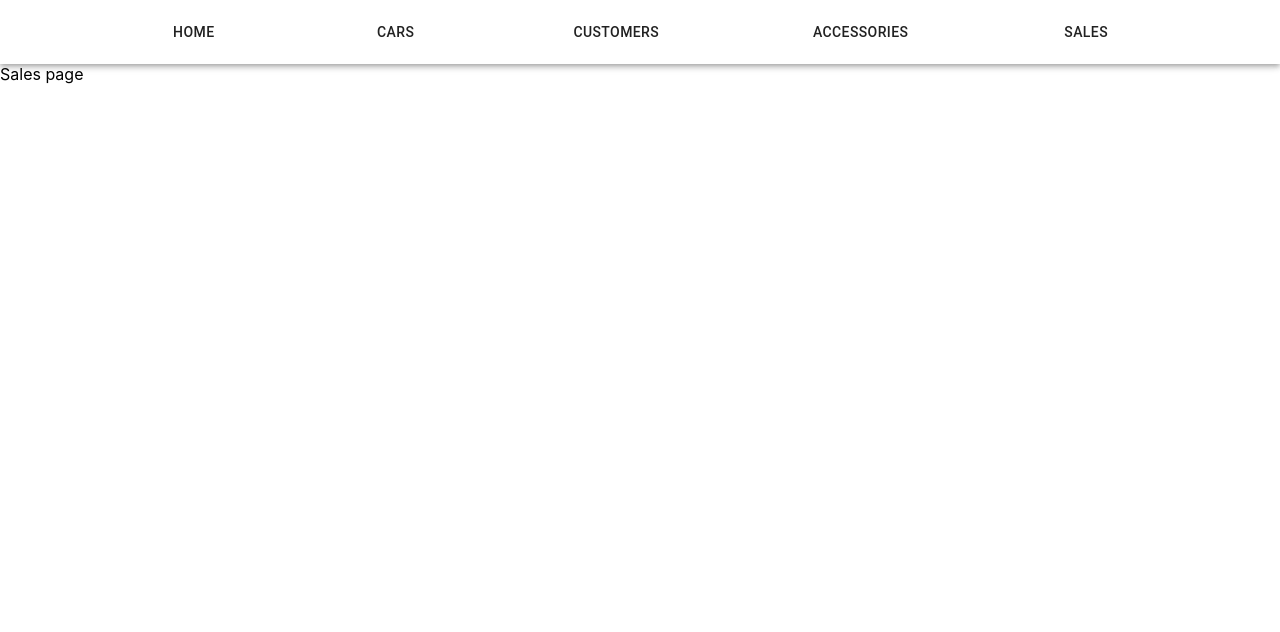
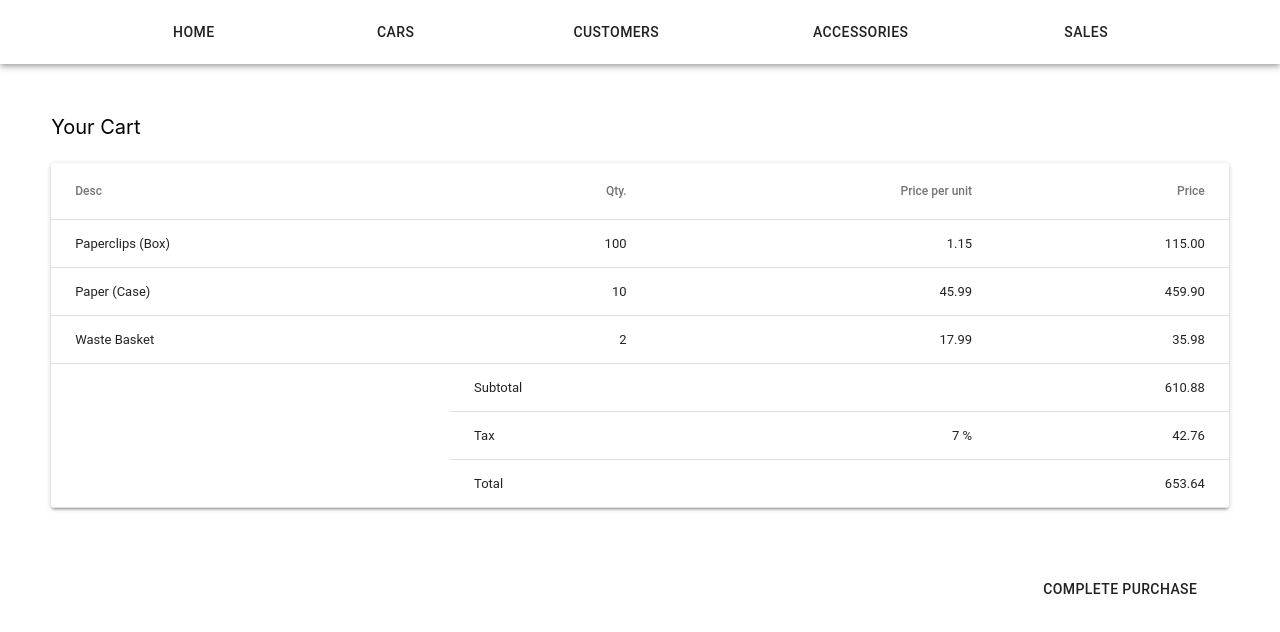
Before and after one commit to teonapungaru/projectDB-front-end, a React (Create React App) app: page / in a window 1280 px wide. Both pictures are taken after a click on the button "SALES". Shown: the top 632 px of the page. Built offline with nearby package versions, Linux system fonts and the light colour scheme; no server answers.

Commit message:
added content to sales page

```diff
--- a/src/containers/Cars/index.jsx
+++ b/src/containers/Cars/index.jsx
@@ -29,7 +29,7 @@ class Cars extends Component {
         super(props);
     }
 
-    // getCars = async => {
+    // getCars = async () => {
     //     try {
     //         const response = await makeRequest('cars');
     //         this.setState({ cars: response })
--- a/src/containers/Sales/index.jsx
+++ b/src/containers/Sales/index.jsx
@@ -1,12 +1,22 @@
 import React, { Component } from 'react';
 import { withRouter } from 'react-router-dom';
+import SpanningTable from '../Table'
+import Button from '@material-ui/core/Button';
+
+import '../Sales/sales.sass'
 
 class Sales extends Component {
 
 
     render() {
-        return(
-            <div>Sales page</div>
+        return (
+            <div className="cart">
+                <p> Your Cart </p>
+                <SpanningTable />
+                <div className="purchase">
+                    <Button size="big" color="default"> Complete Purchase </Button>
+                </div>
+            </div>
         )
     }
 }
--- /dev/null
+++ b/src/containers/Sales/sales.sass
@@ -0,0 +1,8 @@
+.cart
+    margin: 4%
+    font-size: 20px
+
+.purchase
+    margin: 2%
+    padding-top: 40px
+    float: right
--- a/src/containers/Table/index.jsx
+++ b/src/containers/Table/index.jsx
@@ -1,336 +1,99 @@
 import React from 'react';
-import classNames from 'classnames';
 import PropTypes from 'prop-types';
 import { withStyles } from '@material-ui/core/styles';
 import Table from '@material-ui/core/Table';
 import TableBody from '@material-ui/core/TableBody';
 import TableCell from '@material-ui/core/TableCell';
 import TableHead from '@material-ui/core/TableHead';
-import TablePagination from '@material-ui/core/TablePagination';
 import TableRow from '@material-ui/core/TableRow';
-import TableSortLabel from '@material-ui/core/TableSortLabel';
-import Toolbar from '@material-ui/core/Toolbar';
-import Typography from '@material-ui/core/Typography';
 import Paper from '@material-ui/core/Paper';
-import Checkbox from '@material-ui/core/Checkbox';
-import IconButton from '@material-ui/core/IconButton';
-import Tooltip from '@material-ui/core/Tooltip';
-import DeleteIcon from '@material-ui/icons/Delete';
-import FilterListIcon from '@material-ui/icons/FilterList';
-import { lighten } from '@material-ui/core/styles/colorManipulator';
 
-let counter = 0;
-function createData(name, calories, fat, carbs, protein) {
-  counter += 1;
-  return { id: counter, name, calories, fat, carbs, protein };
-}
-
-function desc(a, b, orderBy) {
-  if (b[orderBy] < a[orderBy]) {
-    return -1;
-  }
-  if (b[orderBy] > a[orderBy]) {
-    return 1;
-  }
-  return 0;
-}
-
-function stableSort(array, cmp) {
-  const stabilizedThis = array.map((el, index) => [el, index]);
-  stabilizedThis.sort((a, b) => {
-    const order = cmp(a[0], b[0]);
-    if (order !== 0) return order;
-    return a[1] - b[1];
-  });
-  return stabilizedThis.map(el => el[0]);
-}
-
-function getSorting(order, orderBy) {
-  return order === 'desc' ? (a, b) => desc(a, b, orderBy) : (a, b) => -desc(a, b, orderBy);
-}
-
-class EnhancedTableHead extends React.Component {
-  createSortHandler = property => event => {
-    this.props.onRequestSort(event, property);
-  };
-
-  rows = this.props.TableHeader;
-
-  render() {
-    console.log(this.props)
-    const { onSelectAllClick, order, orderBy, numSelected, rowCount, rows } = this.props;
-
-    return (
-      <TableHead>
-        <TableRow>
-          <TableCell padding="checkbox">
-            <Checkbox
-              indeterminate={numSelected > 0 && numSelected < rowCount}
-              checked={numSelected === rowCount}
-              onChange={onSelectAllClick}
-            />
-          </TableCell>
-          {rows.map(
-            row => (
-              <TableCell
-                key={row.id}
-                align='left'
-                padding={row.disablePadding ? 'none' : 'default'}
-                sortDirection={orderBy === row.id ? order : false}
-              >
-                <Tooltip
-                  title="Sort"
-                  placement={row.numeric ? 'bottom-end' : 'bottom-start'}
-                  enterDelay={300}
-                >
-                  <TableSortLabel
-                    active={orderBy === row.id}
-                    direction={order}
-                    onClick={this.createSortHandler(row.id)}
-                  >
-                    {row.label}
-                  </TableSortLabel>
-                </Tooltip>
-              </TableCell>
-            ),
-            this,
-          )}
-        </TableRow>
-      </TableHead>
-    );
-  }
-}
-
-EnhancedTableHead.propTypes = {
-  numSelected: PropTypes.number.isRequired,
-  onRequestSort: PropTypes.func.isRequired,
-  onSelectAllClick: PropTypes.func.isRequired,
-  order: PropTypes.string.isRequired,
-  orderBy: PropTypes.string.isRequired,
-  rowCount: PropTypes.number.isRequired,
-  rows: PropTypes.array.isRequired
-};
-
-const toolbarStyles = theme => ({
-  root: {
-    paddingRight: theme.spacing.unit,
-  },
-  highlight:
-    theme.palette.type === 'light'
-      ? {
-          color: theme.palette.secondary.main,
-          backgroundColor: lighten(theme.palette.secondary.light, 0.85),
-        }
-      : {
-          color: theme.palette.text.primary,
-          backgroundColor: theme.palette.secondary.dark,
-        },
-  spacer: {
-    flex: '1 1 100%',
-  },
-  actions: {
-    color: theme.palette.text.secondary,
-  },
-  title: {
-    flex: '0 0 auto',
-  },
-});
-
-let EnhancedTableToolbar = props => {
-  console.log(props)
-  const { numSelected, classes, title } = props;
-
-  return (
-    <Toolbar
-      className={classNames(classes.root, {
-        [classes.highlight]: numSelected > 0,
-      })}
-    >
-      <div className={classes.title}>
-        {numSelected > 0 ? (
-          <Typography color="inherit" variant="subtitle1">
-            {numSelected} selected
-          </Typography>
-        ) : (
-          <Typography variant="h6" id="tableTitle">
-            {title}
-          </Typography>
-        )}
-      </div>
-      <div className={classes.spacer} />
-      <div className={classes.actions}>
-          <Tooltip title="Delete">
-            <IconButton aria-label="Delete" onClick={console.log('deleted')} disabled={numSelected === 0}>
-              <DeleteIcon />
-            </IconButton>
-          </Tooltip>
-      </div>
-    </Toolbar>
-  );
-};
-
-EnhancedTableToolbar.propTypes = {
-  classes: PropTypes.object.isRequired,
-  numSelected: PropTypes.number.isRequired,
-};
-
-EnhancedTableToolbar = withStyles(toolbarStyles)(EnhancedTableToolbar);
+const TAX_RATE = 0.07;
 
 const styles = theme => ({
     root: {
         width: '100%',
         marginTop: theme.spacing.unit * 3,
+        overflowX: 'auto',
     },
     table: {
-    minWidth: 1020,
-  },
-  tableWrapper: {
-    overflowX: 'auto',
+        minWidth: 700,
     },
 });
 
-class EnhancedTable extends React.Component {
-  state = {
-    order: 'asc',
-    orderBy: 'calories',
-    selected: [],
-    data: [
-      createData('Cupcake', 305, 3.7, 67, 4.3),
-      createData('Donut', 452, 25.0, 51, 4.9),
-      createData('Eclair', 262, 16.0, 24, 6.0)
-    ],
-    page: 0,
-    rowsPerPage: 7
-  };
-
-  handleRequestSort = (event, property) => {
-    const orderBy = property;
-    let order = 'desc';
-
-    if (this.state.orderBy === property && this.state.order === 'desc') {
-      order = 'asc';
+function ccyFormat(num) {
+    return `${num.toFixed(2)}`;
 }
 
-    this.setState({ order, orderBy });
-  };
-
-  handleSelectAllClick = event => {
-    if (event.target.checked) {
-      this.setState(state => ({ selected: state.data.map(n => n.id) }));
-      return;
-    }
-    this.setState({ selected: [] });
-  };
-
-  handleClick = (event, id) => {
-    const { selected } = this.state;
-    const selectedIndex = selected.indexOf(id);
-    let newSelected = [];
-
-    if (selectedIndex === -1) {
-      newSelected = newSelected.concat(selected, id);
-    } else if (selectedIndex === 0) {
-      newSelected = newSelected.concat(selected.slice(1));
-    } else if (selectedIndex === selected.length - 1) {
-      newSelected = newSelected.concat(selected.slice(0, -1));
-    } else if (selectedIndex > 0) {
-      newSelected = newSelected.concat(
-        selected.slice(0, selectedIndex),
-        selected.slice(selectedIndex + 1),
-      );
+function priceRow(qty, unit) {
+    return qty * unit;
 }
 
-    this.setState({ selected: newSelected });
-  };
+function createRow(id, desc, qty, unit) {
+    const price = priceRow(qty, unit);
+    return { id, desc, qty, unit, price };
+}
 
-  handleChangePage = (event, page) => {
-    this.setState({ page });
-  };
+function subtotal(items) {
+    return items.map(({ price }) => price).reduce((sum, i) => sum + i, 0);
+}
 
-//   handleChangeRowsPerPage = event => {
-//     this.setState({ rowsPerPage: event.target.value });
-//   };
+const rows = [
+    ['Paperclips (Box)', 100, 1.15],
+    ['Paper (Case)', 10, 45.99],
+    ['Waste Basket', 2, 17.99],
+].map((row, id) => createRow(id, ...row));
 
-  isSelected = id => this.state.selected.indexOf(id) !== -1;
+const invoiceSubtotal = subtotal(rows);
+const invoiceTaxes = TAX_RATE * invoiceSubtotal;
+const invoiceTotal = invoiceTaxes + invoiceSubtotal;
+
+class SpanningTable extends React.Component {
 
     render() {
-    console.log(this.props)
-    const { classes } = this.props;
-    const { data, order, orderBy, selected, rowsPerPage, page } = this.state;
-    const emptyRows = rowsPerPage - Math.min(rowsPerPage, data.length - page * rowsPerPage);
-
         return (
-      <Paper className={classes.root}>
-        <EnhancedTableToolbar numSelected={selected.length} title={this.props.tableTitle} />
-        <div className={classes.tableWrapper}>
-          <Table className={classes.table} aria-labelledby="tableTitle">
-            <EnhancedTableHead
-              numSelected={selected.length}
-              order={order}
-              orderBy={orderBy}
-              onSelectAllClick={this.handleSelectAllClick}
-              onRequestSort={this.handleRequestSort}
-              rowCount={data.length}
-              rows={this.props.tableHeader}
-            />
+            <Paper className={this.props.classes.root}>
+                <Table className={this.props.classes.table}>
+                    <TableHead>
+                        <TableRow>
+                            <TableCell>Desc</TableCell>
+                            <TableCell align="right">Qty.</TableCell>
+                            <TableCell align="right">Price per unit</TableCell>
+                            <TableCell align="right">Price</TableCell>
+                        </TableRow>
+                    </TableHead>
                     <TableBody>
-              {stableSort(data, getSorting(order, orderBy))
-                .slice(page * rowsPerPage, page * rowsPerPage + rowsPerPage)
-                .map(n => {
-                  const isSelected = this.isSelected(n.id);
-                  return (
-                    <TableRow
-                      hover
-                      onClick={event => this.handleClick(event, n.id)}
-                      role="checkbox"
-                      aria-checked={isSelected}
-                      tabIndex={-1}
-                      key={n.id}
-                      selected={isSelected}
-                    >
-                      <TableCell padding="checkbox">
-                        <Checkbox checked={isSelected} />
-                      </TableCell>
-                      <TableCell component="th" scope="row" padding="none">
-                        {n.name}
-                      </TableCell>
-                      <TableCell align="right">{n.calories}</TableCell>
-                      <TableCell align="right">{n.fat}</TableCell>
-                      <TableCell align="right">{n.carbs}</TableCell>
-                      <TableCell align="right">{n.protein}</TableCell>
+                        {rows.map(row => (
+                            <TableRow key={row.id}>
+                                <TableCell>{row.desc}</TableCell>
+                                <TableCell align="right">{row.qty}</TableCell>
+                                <TableCell align="right">{row.unit}</TableCell>
+                                <TableCell align="right">{ccyFormat(row.price)}</TableCell>
                             </TableRow>
-                  );
-                })}
-              {emptyRows > 0 && (
-                <TableRow style={{ height: 49 * emptyRows }}>
-                  <TableCell colSpan={6} />
+                        ))}
+                        <TableRow>
+                            <TableCell rowSpan={3} />
+                            <TableCell colSpan={2}>Subtotal</TableCell>
+                            <TableCell align="right">{ccyFormat(invoiceSubtotal)}</TableCell>
                         </TableRow>
-              )}
+                        <TableRow>
+                            <TableCell>Tax</TableCell>
+                            <TableCell align="right">{`${(TAX_RATE * 100).toFixed(0)} %`}</TableCell>
+                            <TableCell align="right">{ccyFormat(invoiceTaxes)}</TableCell>
+                        </TableRow>
+                        <TableRow>
+                            <TableCell colSpan={2}>Total</TableCell>
+                            <TableCell align="right">{ccyFormat(invoiceTotal)}</TableCell>
+                        </TableRow>
                     </TableBody>
                 </Table>
-        </div>
-        <TablePagination
-          //rowsPerPageOptions={[5, 10, 25]}
-          component="div"
-          count={data.length}
-          rowsPerPage={rowsPerPage}
-          page={page}
-          backIconButtonProps={{
-            'aria-label': 'Previous Page',
-          }}
-          nextIconButtonProps={{
-            'aria-label': 'Next Page',
-          }}
-          onChangePage={this.handleChangePage}
-          //onChangeRowsPerPage={this.handleChangeRowsPerPage}
-        />
             </Paper>
         );
     }
 }
 
-EnhancedTable.propTypes = {
+SpanningTable.propTypes = {
     classes: PropTypes.object.isRequired,
 };
 
-export default withStyles(styles)(EnhancedTable);
+export default withStyles(styles)(SpanningTable);
```
Also changed, not shown: src/containers/ProductCard/index.jsx (+9 -1 lines), src/service/dataService.jsx (+5 -2 lines), 1 other file (tests, documents, lock files or other folders). Lines whose indentation alone changed are shown as unchanged.
